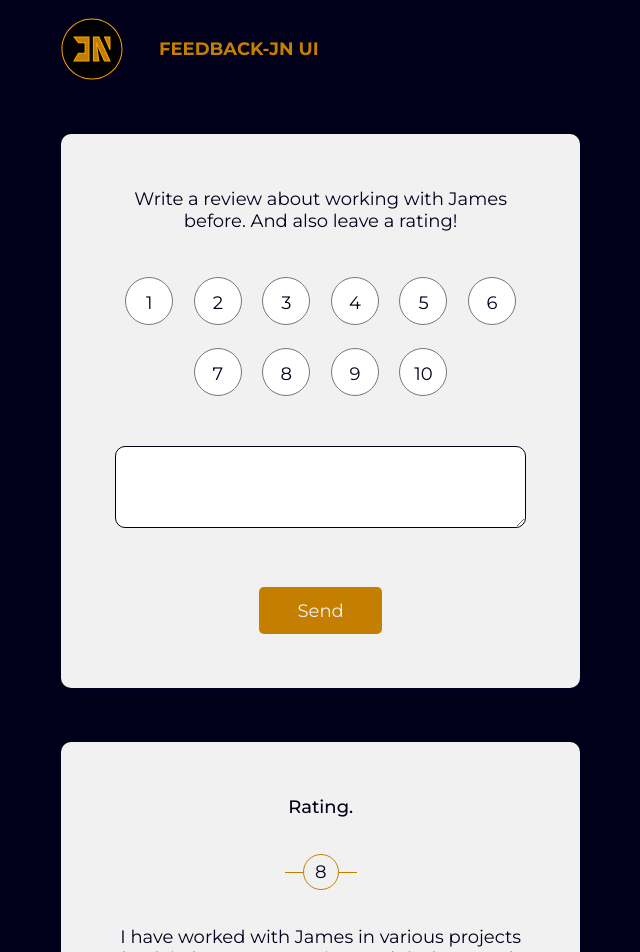
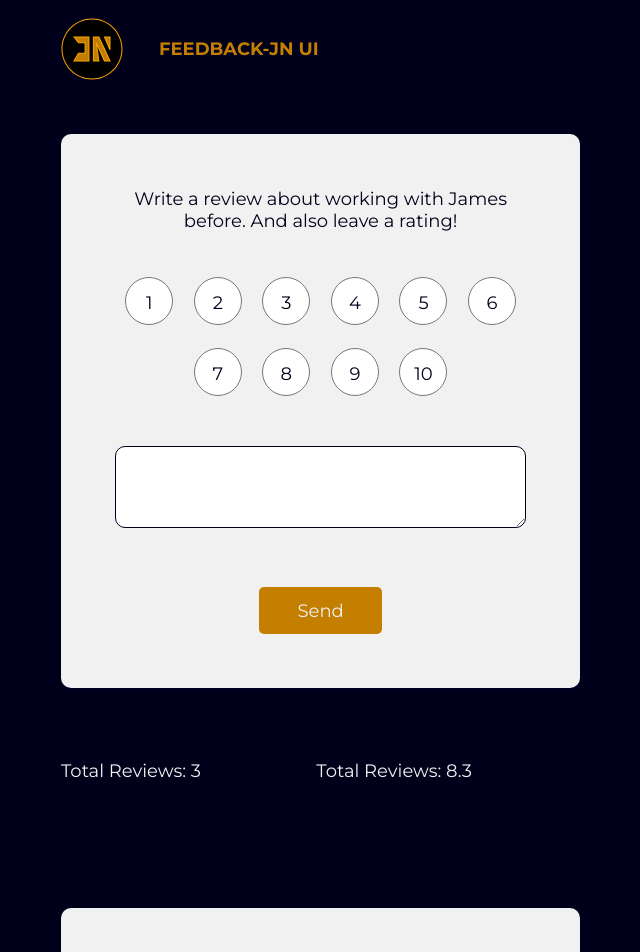
Before and after one commit to devjamesnjoroge/react-portfolio, a React (Create React App) app: page / in a window 1280 px wide. Shown: the top 952 px of the page, without its empty margins (2-642 px from the left). Built offline with nearby package versions, Linux system fonts and the light colour scheme.

Commit message:
ft: create feedback stats component

```diff
--- a/src/App.js
+++ b/src/App.js
@@ -3,6 +3,7 @@
 import Navbar from "./Components/Navbar"
 import FeedbackData from "./data/FeedbackData"
 import {useState} from 'react'
+import FeedbackStats from "./Components/FeedbackStats"
 
 function App() {
 
@@ -19,6 +20,7 @@
         <div className="container">
             <Navbar />
             <FeedbackForm />
+            <FeedbackStats feedback={feedback} />
             <FeedbackList feedback={feedback} handleDelete={handleDelete} />
         </div>
     </>
--- /dev/null
+++ b/src/Components/FeedbackStats.jsx
@@ -0,0 +1,24 @@
+import { useState } from 'react'
+import PropTypes from 'prop-types'
+
+function FeedbackStats({feedback}) {
+
+let average = feedback.reduce((acc, current) => {
+    return acc + current.rating
+}, 0) / feedback.length
+
+average = average.toFixed(1).replace(/[.,]0$/, '')
+
+  return (
+    <div className="stats">
+        <span>Total Reviews: {feedback.length}</span>
+        <span>Total Reviews: { isNaN(average) ? 0 : average}</span>
+    </div>
+  )
+}
+
+FeedbackStats.propTypes = {
+    feedback: PropTypes.array.isRequired
+}
+
+export default FeedbackStats
--- a/src/index.scss
+++ b/src/index.scss
@@ -173,6 +173,14 @@
     border: none;
 }
 
+/* Stats */
+
+.stats{
+    padding: 4rem 2rem;
+    display: flex;
+    gap: 10%;
+}
+
 /* Large media screens */
 
 @media screen and (min-width: 992px) {
```
